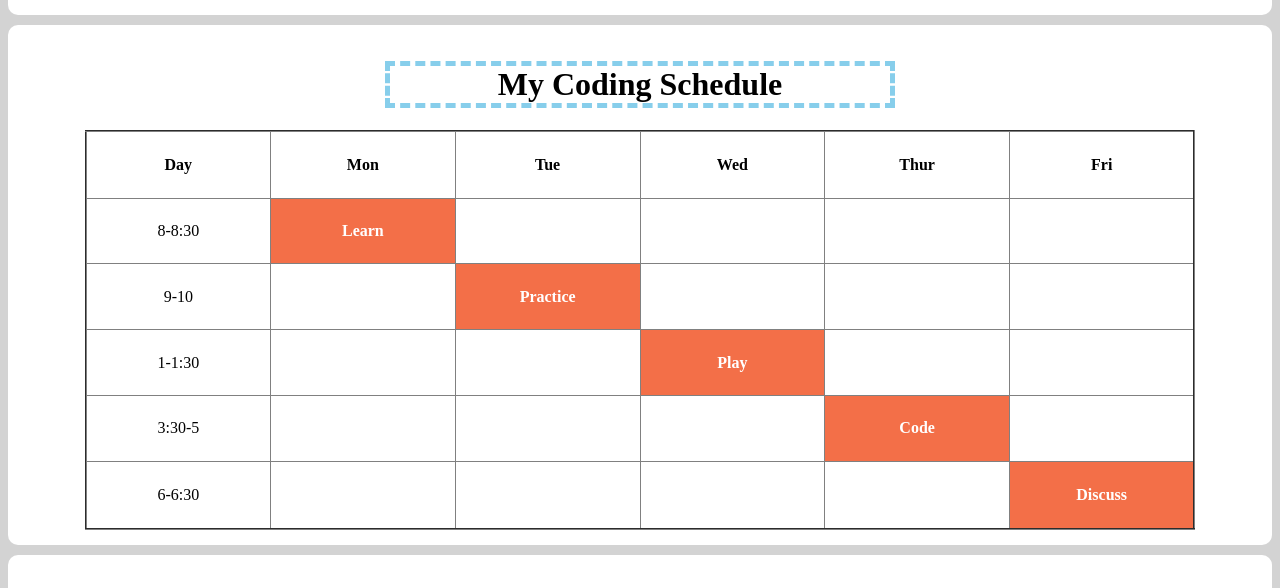
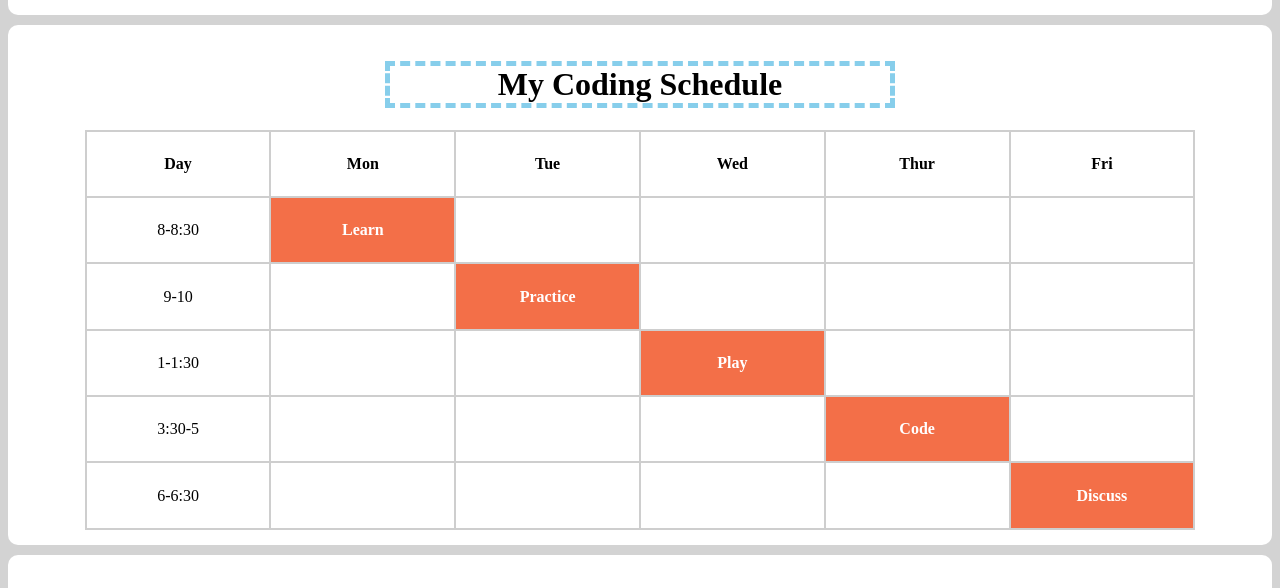
Before and after one commit to msc0001/dfgd, a plain HTML site: page html/index.html in a window 1280 px wide. Shown: the part 1340-1928 px from the top of the page. Drawn offline with Linux system fonts and the light colour scheme.

Commit message:
setup new repo

```diff
--- a/new.css
+++ b/html/new.css
@@ -1,4 +1,3 @@
-
 h1{
 	color:navyblue;
 	border:5px dashed skyblue;
@@ -6,7 +5,6 @@ h1{
 	width:500px;
 
 	}
-
 
 
 body{
@@ -19,7 +17,7 @@ table{
 	width:90%;
 	height:400px;}
 table,th,td{
-	border=2px solid #cecece;
+	border:2px solid #cecece;
 	border-collapse:collapse;
 	text-align:center;
 	table-layout:fixed;
```
Also changed, not shown: html/index.html (renamed from index.html), 1 other file.
